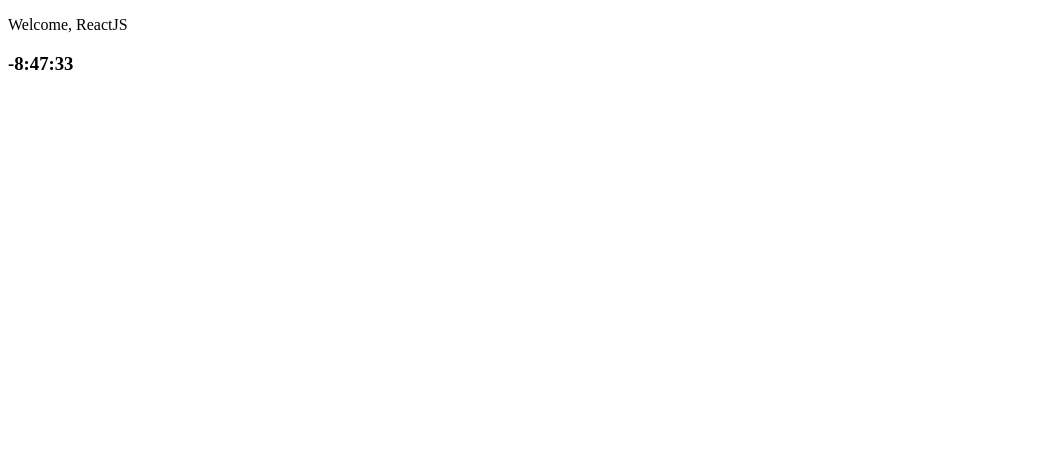
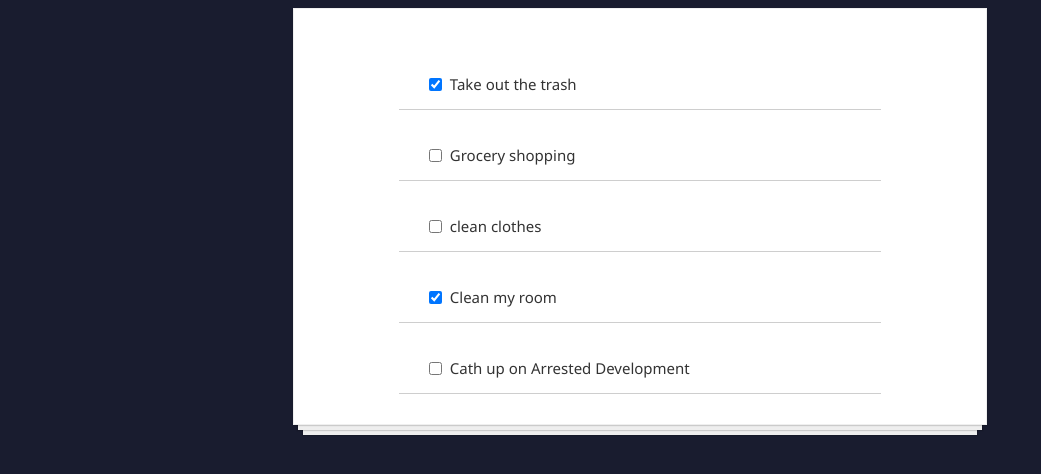
Before and after one commit to thejyotipatel/Netflix-clone-in-reactJS, a React (Create React App) app: page / in a window 1280 px wide. Shown: the top 474 px of the page, without its empty margins (0-1041 px from the left). Built offline with nearby package versions, Linux system fonts and the light colour scheme.

Commit message:
added all files

```diff
--- a/src/ToDoApp/TodoItems.js
+++ b/src/ToDoApp/TodoItems.js
@@ -5,7 +5,7 @@ import '../style.css'
 function TodoItems(props){
     return (
         <div className='todo-item'>
-            <input type='checkbox' checked={props.data.completed}/>
+            <input type='checkbox' checked={props.data.completed} onChange={() => console.log("Changed")}/>
             <p>{props.data.text}</p>
         </div>
     )
--- a/src/index.js
+++ b/src/index.js
@@ -3,51 +3,30 @@ import ReactDOM from 'react-dom'
 
 // import App from './App'
 
-// import TodoItems from './ToDoApp/TodoItems'
-// import todoData from './ToDoApp/ToDoData'
+import TodoItems from './ToDoApp/TodoItems'
+import todoData from './ToDoApp/ToDoData'
+import './style.css'
+
 // import Quote from './Quotes/Quote'
 // import quotes from './Quotes/QuotesData'
-// import './style.css'
+// }
+// class Header extends React.Component{
+//   render(){
+//     return (
+//         <header>
+//           <p>Welcome, {this.props.username}</p>
+//         </header>
+//       )
+//   }
+// }
 
-class App extends React.Component{
-
-  render(){
-    return(
-      <div>
-        <Header username="ReactJS"/>
-        <Greeting />
-      </div>
-    )
-  }
-
-}
-class Header extends React.Component{
-  render(){
-    return (
-        <header>
-          <p>Welcome, {this.props.username}</p>
-        </header>
-      )
-  }
-}
-
-class Greeting extends Component{
-  render(){
-    const date = new Date()
-    return(
-    <h3>{(date.getHours() - 12) + ":" + date.getMinutes() + ":" + date.getSeconds()}</h3>
-    )
-  }
-}
-
-
-// function App() {
-//   const todoItems = todoData.map(data => <TodoItems key={data.id} data={data}/>)
-//   return (
-//     <div className="todo-list">
-//       {todoItems}
-//     </div>
-//   )
+// class Greeting extends Component{
+//   render(){
+//     const date = new Date()
+//     return(
+//     <h3>{(date.getHours() - 12) + ":" + date.getMinutes() + ":" + date.getSeconds()}</h3>
+//     )
+//   }
 // }
 
 // function App(){
@@ -59,5 +38,23 @@ class Greeting extends Component{
 //   )
 // }
 
+class App extends React.Component{
+  constructor(){
+    super()
+    this.state = {
+      todos:todoData
+    }
+  }
+  render(){
+    const todoItems = todoData.map(data => <TodoItems key={data.id} data={data}/>)
+    return (
+      <div className="todo-list">
+        {todoItems}
+      </div>
+    )
+  }
 
-ReactDOM.render( <App />,document.getElementById('root'))
+}
+
+
+ReactDOM.render(<App />,document.getElementById('root'))
```
Also changed, not shown: src/App.js (+15 -5 lines).
